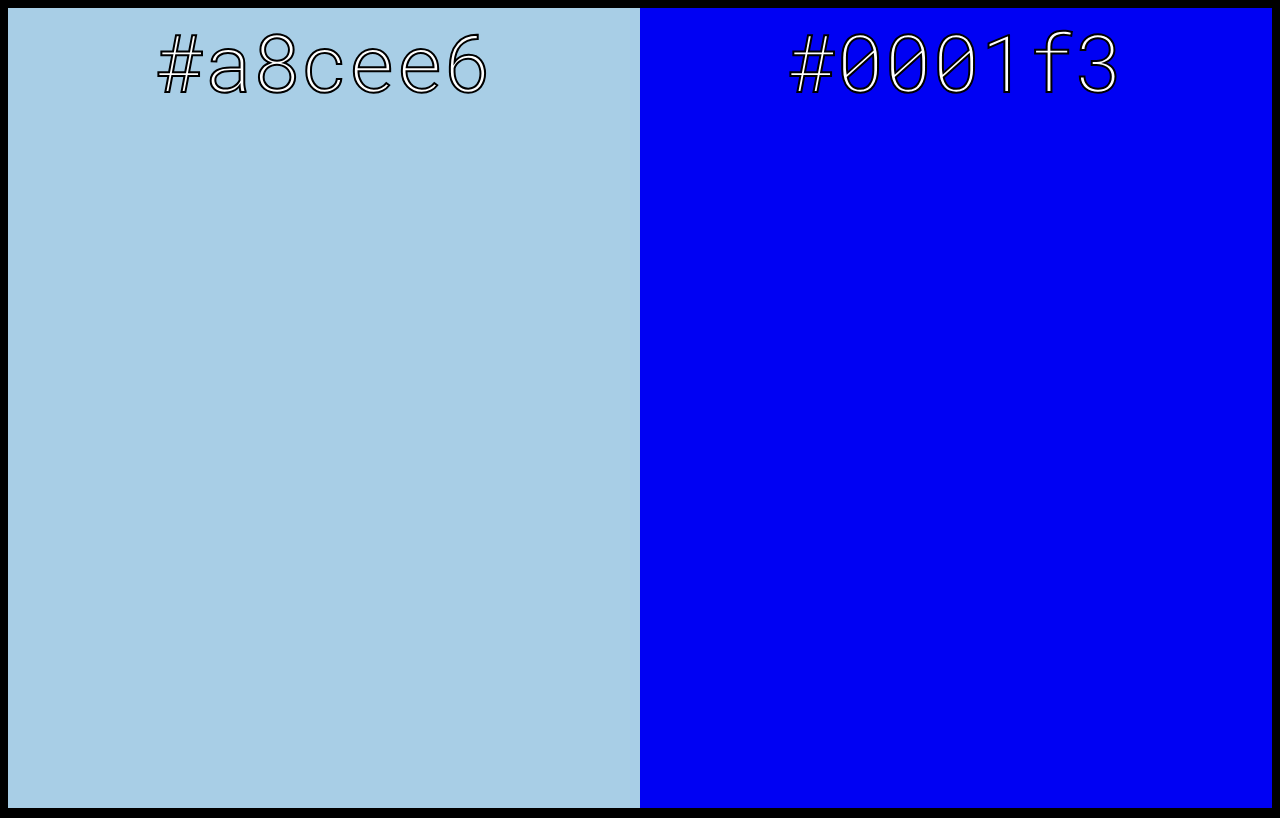
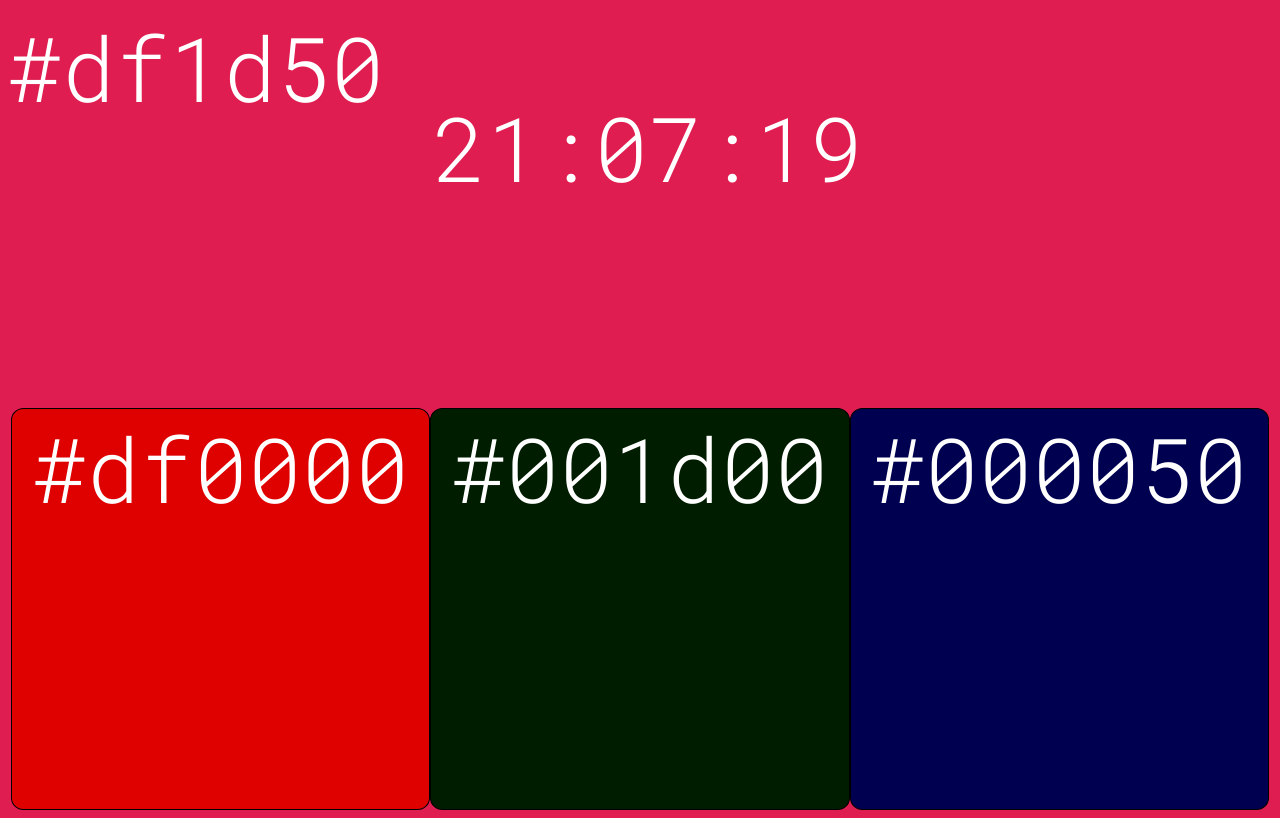
Before and after one commit to scadler/colorClock, a plain HTML site: page index.html in a window 1280 px wide. Drawn offline with nearby package versions, Linux system fonts and the light colour scheme; a web font is replaced by a local one.

Commit message:
completely redid clock

```diff
--- a/index.html
+++ b/index.html
@@ -6,12 +6,25 @@
 <link type="text/css" rel="stylesheet" href="style.css" />
 </head>
     <body>
-    <div id="parent">
-        <div class="div" id="clock">
-            <span class="hexNum" id="timeHex">#000<span>
+    <div id="parentTop">
+        <div class="divTop" id="clock">
+            <span class="hexNum" id="timeHex">HEX COLOR<span>
         </div>
-        <div class="div" id="counter">
-            <span class="hexNum" id="counterHex">#000<span>
+    </div>
+    <div id="parentMiddle">
+        <div class="divTop" id="time">
+            <span class="hexNum" id="time">TIME<span>
+        </div>
+    </div>
+    <div id="parentBottom">
+        <div class="divBottom" id="hour">
+            <span class="hexNum" id="hourHex">HOURS<span>
+        </div>
+        <div class="divBottom" id="minute">
+            <span class="hexNum" id="minuteHex">MINUTES<span>
+        </div>
+        <div class="divBottom" id="second">
+            <span class="hexNum" id="secondHex">SECONDS<span>
         </div>
     </div>
         <script src="https://ajax.googleapis.com/ajax/libs/jquery/2.1.1/jquery.min.js"></script>
--- a/script.js
+++ b/script.js
@@ -1,46 +1,23 @@
-var i = 0
 function changeColors(){
-    hex = i.toString(16)
-    if(hex.length === 1 ){
-        hex= "00000"+hex
-    }
-    else if(hex.length === 2 ){
-        hex = "0000"+hex
-    }
-    if(hex.length === 3 ){
-        hex= "000"+hex
-    }
-    else if(hex.length === 4 ){
-        hex = "00"+hex
-    }
-    else if(hex.length === 5 ){
-        hex= "0"+hex
-    }
-    hex = "#"+hex
-    $("#counter").css("background-color",`${hex}`)
-    $("#counterHex").text(hex)
-    i++
-    i = i%16581375
-    var time = Math.floor((Date.now()/1000)%16581375
-).toString(16)
-    if(time.length === 1 ){
-        time= "00000"+time
-    }
-    else if(time.length === 2 ){
-        time = "0000"+time
-    }
-    else if(time.length === 3 ){
-        time= "000"+time
-    }
-    else if(time.length === 4 ){
-        time = "00"+time
-    }
-    else if(time.length === 5 ){
-        time= "0"+time
-    }
-    time = "#"+time
-    $("#clock").css("background-color",`${time}`)
-    $("#timeHex").text(time)
-    console.log(time)
+    var date = new Date()
+    hours = (date.getHours() < 10) ? "0"+date.getHours() : date.getHours()
+    minutes = (date.getMinutes() < 10) ? "0"+date.getMinutes() : date.getMinutes()
+    seconds = (date.getSeconds() < 10) ? "0"+date.getSeconds() : date.getSeconds()
+    // milliseconds = date.getMilliseconds()
+    // secondsSinceMidnight = hours*3600 + minutes*60 + seconds
+    // secondsInADay = 86400
+    hexHours = (Math.floor(255 * hours/24).toString(16).length > 1) ?  Math.floor(255 * hours/24).toString(16) : "0" + Math.floor(255 * hours/24).toString(16)
+    hexMinutes = (Math.floor(255 * minutes/60).toString(16).length > 1) ? Math.floor(255 * minutes/60).toString(16): "0" + Math.floor(255 * minutes/60).toString(16)
+    hexSeconds = (Math.floor(255 * seconds/60).toString(16).length > 1) ? Math.floor(255 * seconds/60).toString(16): "0" + Math.floor(255 * seconds/60).toString(16)
+    // console.log(secondsSinceMidnight +"   "+ secondsSinceMidnight%60)
+    $("#time").text(hours + ":" + minutes + ":" + seconds)
+    $("html").css("background-color","#"+`${hexHours}`+`${hexMinutes}`+`${hexSeconds}`)
+    $("#timeHex").text("#"+`${hexHours}`+`${hexMinutes}`+`${hexSeconds}`)
+    $("#hour").css("background-color","#"+`${hexHours}`+"0000")
+    $("#hourHex").text("#"+`${hexHours}`+"0000")
+    $("#minute").css("background-color","#00"+`${hexMinutes}`+"00")
+    $("#minuteHex").text("#00"+hexMinutes+"00")
+    $("#second").css("background-color","#0000"+`${hexSeconds}`)
+    $("#secondHex").text("#0000"+hexSeconds)
 }
-setInterval(changeColors,10)
+setInterval(changeColors,1000)
--- a/style.css
+++ b/style.css
@@ -1,28 +1,41 @@
 html{
-    background-color:#000000
+    background-color:#000000;
 }
-.div{
-    height:100vh;
-    width:50vw;
+.divBottom{
+    display:flex;
+    justify-content: center;
+    height:50vh;
+    width:33%;
+    border:1px solid black;
+    border-radius:3%;
 }
 .hexNum{
-    font-size:10vh;
+    font-size:7vw;
     color:white;
-    -webkit-text-stroke-width: 2px;
-    -webkit-text-stroke-color: black;
     font-family: 'Roboto Mono', monospace;
 }
-#parent{
+#time{
+    font-size:7vw;
+    color:white;
+    font-family: 'Roboto Mono', monospace;
+}
+#parentTop{
     display:flex;
-    justify-content: space-around;
+    justify-content: center;
+    height:10vh;
+    width:100vw;
 }
-#clock{
-    background-color: #000000;
+#parentMiddle{
+    display:flex;
+    justify-content: center;
+    height:40vh;
+    width:100vw;
+}
+#parentBottom{
     display:flex;
     justify-content: center;
 }
-#counter{
-    background-color: #000000;
-    display:flex;
-    justify-content: center;
+#clock{
+    height:20vh;
+    width:100vw;
 }
```
